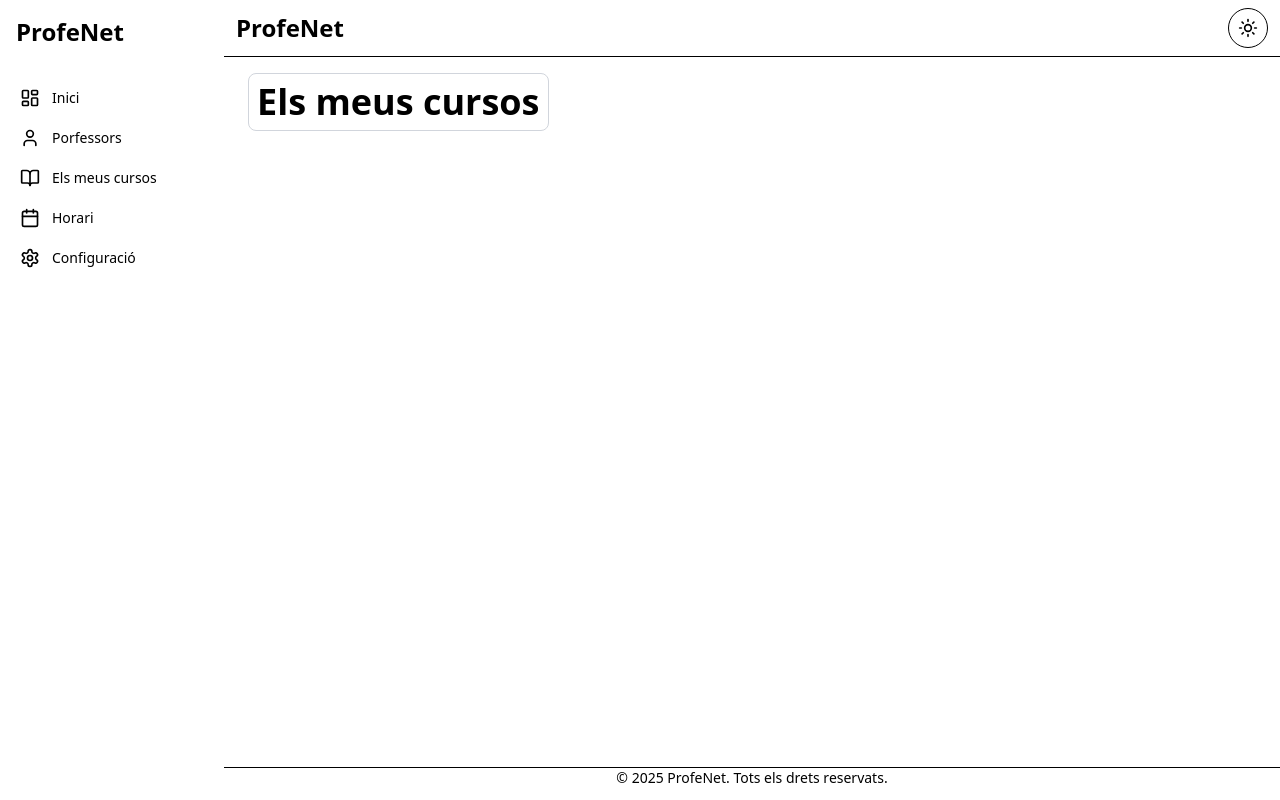
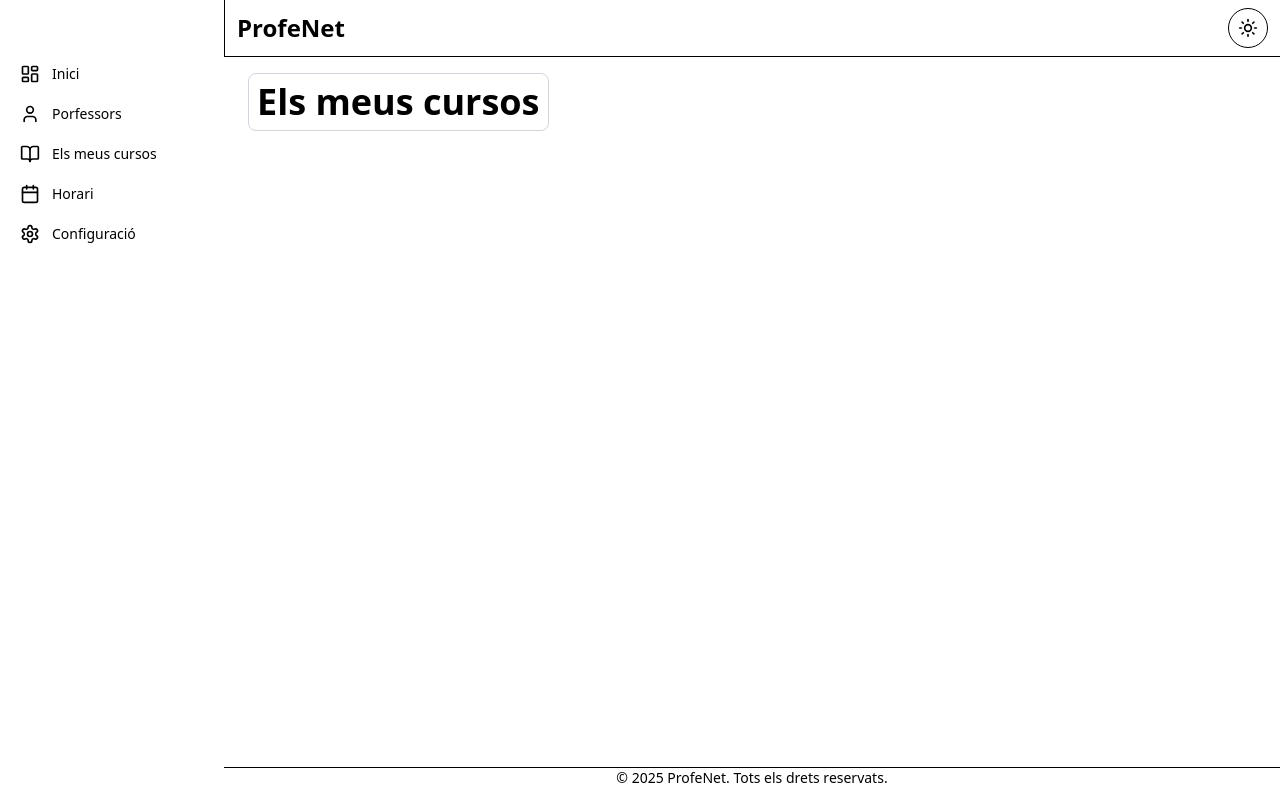
Before and after one commit to inspedralbes/tr3-profenet-24-25-a23BrianJaen, a Next.js app in the folder frontNext/: page /courses in a window 1280 px wide. Built offline with nearby package versions, Linux system fonts and the light colour scheme.

Commit message:
feat(store): add Zustand for state management and update theme handling
Add Zustand as a dependency and implement a theme store using Zustand's persist middleware. Update layout components to use the new theme store and improve styling consistency.

```diff
--- a/frontNext/package.json
+++ b/frontNext/package.json
@@ -21,7 +21,8 @@
     "react-dom": "^19.0.0",
     "react-intersection-observer": "^9.16.0",
     "sonner": "^2.0.1",
-    "tailwindcss-animate": "^1.0.7"
+    "tailwindcss-animate": "^1.0.7",
+    "zustand": "^5.0.3"
   },
   "devDependencies": {
     "@eslint/eslintrc": "^3",
--- a/frontNext/src/components/common/Layout/Header.tsx
+++ b/frontNext/src/components/common/Layout/Header.tsx
@@ -2,7 +2,8 @@
 
 import Link from "next/link";
 import { useState } from "react";
-import { useTheme } from "next-themes";
+import { useTheme } from 'next-themes';
+
 
 import { Menu } from "lucide-react";
 
@@ -21,7 +22,7 @@ export default function Header() {
   };
 
   return (
-    <div className={`flex items-center justify-between md:px-3 md:py-2 sm:px-2 sm:py-1 border-b border-primary ${isDark ? 'bg-[#000]' : ''}`}>
+    <div className={`flex items-center justify-between md:px-3 md:py-2 sm:px-2 sm:py-1 border-b md:border-l border-primary ${isDark ? 'bg-[#131213]' : 'bg-[#fff]'}`}>
       <div className="md:hidden">
         <button
           onClick={toggleMenu}
@@ -32,7 +33,7 @@ export default function Header() {
         <Sidebar isMenuOpen={isOpen} toggleMenu={toggleMenu} />
       </div>
       <Link href="/" className="font-bold text-2xl">
-        <span>ProfeNet</span>
+        <span className="">ProfeNet</span>
       </Link>
       <ToogleTheme />
     </div>
--- a/frontNext/src/components/common/Layout/Sidebar.tsx
+++ b/frontNext/src/components/common/Layout/Sidebar.tsx
@@ -1,6 +1,5 @@
 "use client"
 
-import Link from "next/link";
 import { usePathname } from 'next/navigation'
 
 import { cn } from "@/src/services/utils";
@@ -22,10 +21,7 @@ export default function Sidebar({ isMenuOpen, toggleMenu }: sidebarProps) {
     <div className="flex h-full">
       {/* Sidebar for large devices */}
       <div className="hidden md:flex flex-col w-56 bg-card bg-background">
-        <Link href="/" className="text-2xl font-bold bg-background p-4">
-          <h3>ProfeNet</h3>
-        </Link>
-        <aside className="flex-1 space-y-1 px-2 py-4 relative">
+        <aside className="flex-1 space-y-1 mt-10 px-2 py-4 relative">
           {navigation &&
             navigation.map((item, id) => {
               const isActive = currentPath === item.href;
--- /dev/null
+++ b/frontNext/src/store/useStore.ts
@@ -0,0 +1,23 @@
+import { create } from 'zustand'
+import { persist } from 'zustand/middleware'
+
+interface ThemeStore {
+  theme: string
+  setTheme: (theme: string) => void
+}
+
+const getInitialTheme = () => {
+  return localStorage.getItem('theme') === 'dark' ? 'dark' : 'light'
+}
+
+export const useThemeStore = create<ThemeStore>()(
+  persist(
+    (set) => ({
+      theme: getInitialTheme(),
+      setTheme: (theme) => set({ theme }),
+    }),
+    {
+      name: 'theme-storage',
+    }
+  )
+)
```
Also changed, not shown: 1 other file (tests, documents, lock files or other folders).
